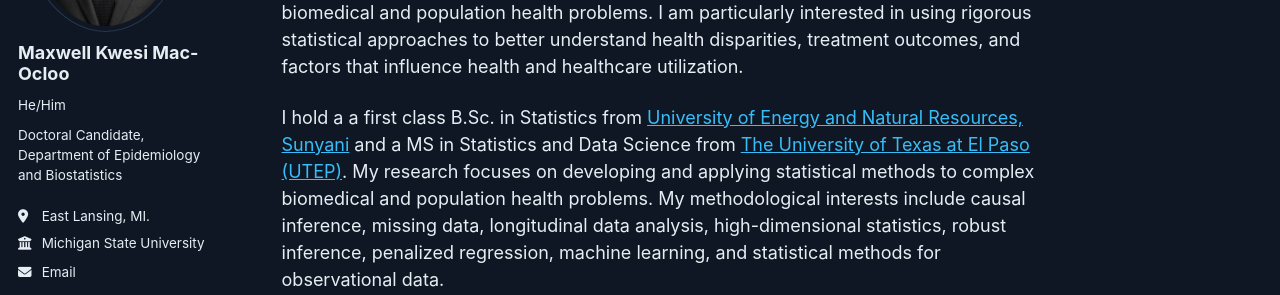
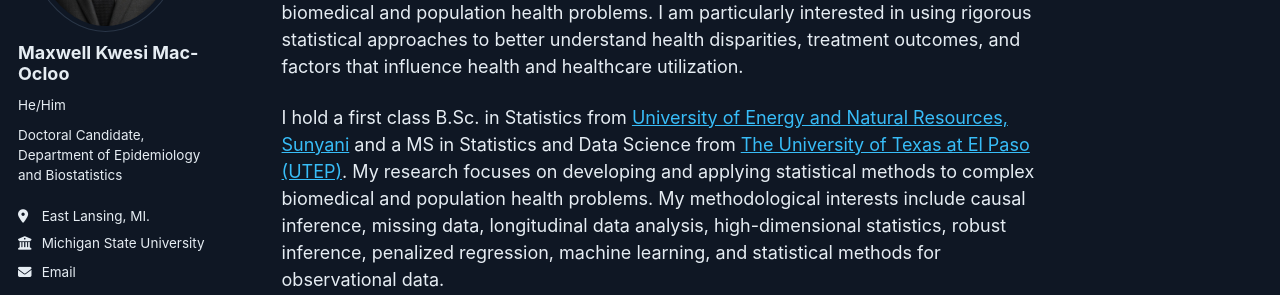
Before and after one commit to MaxwellMacocloo/maxwellmacocloo.github.io, a Jekyll site: the page built from _pages/about.md, in a window 1280 px wide and 1153 px high. Shown: the part 324-619 px from the top of the window. Built offline with Jekyll 4.4.1, drawn with Linux system fonts in a browser that asks for light colours; some web fonts are replaced.

```diff
--- a/_pages/about.md
+++ b/_pages/about.md
@@ -11,6 +11,6 @@ redirect_from:
 
 I am a PhD candidate in Biostatistics at [Michigan State University](https://epibio.msu.edu/) with research interests at the intersection of statistical methodology, machine learning, causal inference, and public health. My work focuses on developing and applying statistical methods to complex biomedical and population health problems. I am particularly interested in using rigorous statistical approaches to better understand health disparities, treatment outcomes, and factors that influence health and healthcare utilization.
 
-I hold a a first class B.Sc. in Statistics from [University of Energy and Natural Resources, Sunyani](https://uenr.edu.gh/academic-departments-and-programmes/) and a MS in Statistics and Data Science from [The University of Texas at El Paso (UTEP)](https://www.utep.edu/programs/graduate/statistics-and-data-science-ms.html). My research focuses on developing and applying statistical methods to complex biomedical and population health problems. My methodological interests include causal inference, missing data, longitudinal data analysis, high-dimensional statistics, robust inference, penalized regression, machine learning, and statistical methods for observational data.
+I hold a first class B.Sc. in Statistics from [University of Energy and Natural Resources, Sunyani](https://uenr.edu.gh/academic-departments-and-programmes/) and a MS in Statistics and Data Science from [The University of Texas at El Paso (UTEP)](https://www.utep.edu/programs/graduate/statistics-and-data-science-ms.html). My research focuses on developing and applying statistical methods to complex biomedical and population health problems. My methodological interests include causal inference, missing data, longitudinal data analysis, high-dimensional statistics, robust inference, penalized regression, machine learning, and statistical methods for observational data.
 
 My long-term goal is to develop innovative statistical methodology while collaborating scientifically across biostatistics, epidemiology, biomedicine, public health and other interdisciplinary domains where statistical and machine learning methods can help address important health challenges and improve evidence-based decision-making.
```
